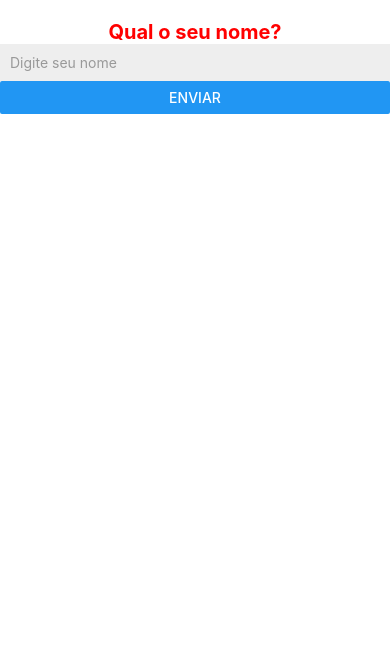
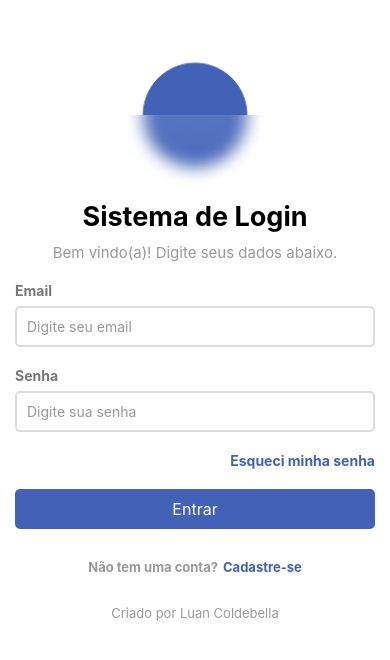
Before and after one commit to LuanColdebella/react-native-b7-antiga, a React Native app: screen / in a window 390 px wide. Shown: the top 660 px of the page. Built offline with nearby package versions, Linux system fonts and the light colour scheme.

Commit message:
tela de login

```diff
--- a/App.tsx
+++ b/App.tsx
@@ -1,56 +1,89 @@
-import { useState } from 'react';
-import { Button, StyleSheet, Text, TextInput } from 'react-native';
+import React, { useState } from 'react';
+import {
+  Image,
+  ScrollView,
+  StyleSheet,
+  Text,
+  TextInput,
+  TouchableOpacity,
+  View
+} from 'react-native';
 import { SafeAreaProvider, SafeAreaView } from 'react-native-safe-area-context';
 
-function App() {
+const App = () => {
 
-  const [name, setName] = useState(''); //nome final aqui
-  const [nameField, setNameField] = useState(''); //digitado no campo
+  const [emailField, setEmailField] = useState<string>('');
+  const [passwordField, setPasswordField] = useState<string>('');
 
-  const handleClear = () => {
-      setName('');
+  const hendleLoginBtn = () => {
+    alert(`email: ${emailField} \n senha: ${passwordField}`);
   }
+  return (
+    <SafeAreaProvider>
+      <SafeAreaView style={{ flex: 1 }}>
 
-  const handleSendName = () => {
-    setName(nameField);
-    setNameField('')
-  }
+      <ScrollView style={styles.scrollView}>
+        <View style={styles.container}>
+          <Image
+            style={styles.logo}
+            source={require('./assets/logo.png')}
+          />
+
+          <Text style={styles.h1}>Sistema de Login</Text>
+          <Text style={styles.h2}>Bem vindo(a)! Digite seus dados abaixo.</Text>
+
+          <View style={styles.inputArea}>
+            <Text style={styles.inputLabel}>Email</Text>
+            <TextInput
+              style={styles.inputField}
+              placeholder='Digite seu email'
+              placeholderTextColor='#999'
+              value={emailField}
+              onChangeText={(email) => setEmailField(email)}
+              autoCapitalize='none' //nunca deixa a primeira letra maiuscula
+              keyboardType='email-address' //deixa o teclado de email
+            />
+          </View>
+
+          <View style={styles.inputArea}>
+            <Text style={styles.inputLabel}>Senha</Text>
+            <TextInput
+              style={styles.inputField}
+              placeholder='Digite sua senha'
+              secureTextEntry={true}
+              placeholderTextColor='#999'
+              value={passwordField}
+              onChangeText={(password) => setPasswordField(password)}
+            />
+          </View>
+
+          <View style={styles.aditionals}>
+              <TouchableOpacity style={styles.forgotBtnArea}>
+                <Text style={styles.forgotBtnText}>Esqueci minha senha</Text>
+              </TouchableOpacity>
+          </View>
+
+          <TouchableOpacity
+            style={styles.button}
+            onPress={() => hendleLoginBtn()}
+            >
+            <Text style={styles.buttonText}>Entrar</Text>
+          </TouchableOpacity>
+
+          <View style={styles.signUpArea}>
+            <Text style={styles.signUpText}>Não tem uma conta?</Text>
+            <TouchableOpacity>
+              <Text style={styles.signUpBtnText}>Cadastre-se</Text>
+            </TouchableOpacity>
+          </View>
+
+          <View style={styles.footerArea}>
+            <Text style={styles.footerText}>Criado por Luan Coldebella</Text>
+          </View>
 
 
-  return (
-    <SafeAreaProvider>
-      <SafeAreaView style={{ flex: 1, backgroundColor: 'white' }}>
-
-
-        {name === '' &&
-          <> {/*FRAGMENT*/}
-            <Text style={styles.title}>Qual o seu nome?</Text>
-            <TextInput
-              style={{ backgroundColor: '#EEE', padding: 10}}
-              placeholder='Digite seu nome'
-              placeholderTextColor='#999'
-              value={nameField}
-              onChangeText={text => setNameField(text)}
-            />
-            <Button
-              title='Enviar'
-              onPress={handleSendName}
-            />
-          </>
-        }
-        {name !== '' &&
-
-          <>
-            <Text>Olá {name}, tudo bem?</Text>
-            <Text>Seja bem vindo(a)!</Text>
-
-            <Button
-              title={`Não sou ${name}`}
-              onPress={handleClear}
-            />
-          </>
-
-        }
+        </View>
+      </ScrollView>
 
 
       </SafeAreaView>
@@ -60,38 +93,91 @@ function App() {
 
 export default App;
 
+
 const styles = StyleSheet.create({
-  title: {
-    fontSize: 20,
+  scrollView :{
+    backgroundColor: '#FFF', //cor de fundo
+    paddingHorizontal: 15, //espaço na direita e na esquerda
+    paddingTop: 40 // espaço em cima
+  },
+  container: {
+    alignItems: 'center', //alinhar ao centro
+  },
+  logo: {
+    width: 150, //largura
+    height: 150 //altura
+  },
+  h1: {
+    color: '#000', //cor do texto
+    fontSize: 27, //tamnho do texto
+    fontWeight: 'bold', //peso do texto
+    marginVertical: 10 //margem vertical em cima e em baixo
+  },
+  h2: {
+    color: '#999', //cor do texto
+    fontSize: 15, //tamanho do texto
+  },
+  inputArea: {
+    width: '100%', //largura do input 100%
+    paddingTop: 20, //espaco em cima
+
+  },
+  inputLabel: {
+    color: '#777', //cor do texto
+    fontSize: 14, //tamanho do texto
+    fontWeight: 'bold', //peso do texto
+    marginBottom: 7 //margem em baixo
+  },
+  inputField: {
+    borderWidth: 2, //largura da borda
+    borderRadius: 5, //bordas arredondadas qtde
+    borderColor: '#DDD', //cod da borda
+    padding: 10 //espaco interno
+  },
+  aditionals: {
+    width: '100%' //largura 100%
+  },
+  forgotBtnArea: {
+    paddingVertical: 20, //Colocar este padding para tem um espaço legar para apertar por que o usario pode ter um dedão maior
+    // backgroundColor: '#FF0000',
+    alignSelf: 'flex-end' //alinhar ele ao lado direito
+  },
+  forgotBtnText: {
+    color: '#4162B7',
+    fontSize: 14,
     fontWeight: 'bold',
-    textAlign: 'center',
-    marginTop: 20,
-    color: 'red'
-  },
-  items: {
-    fontSize: 17,
-    color: '#000',
-    textAlign: 'center'
-  },
-  subTitle: {
-    fontSize: 15,
-    color: '#000',
-    textAlign: 'center',
-    marginTop: 10
   },
   button: {
-    backgroundColor: 'blue',
+    backgroundColor: '#4162B7',
+    width: '100%',
     padding: 10,
-    borderRadius: 5,
-    marginTop: 10,
-    marginHorizontal: 20
+    borderRadius: 5
   },
-  box: {
-    borderColor: '#000000',
-    borderWidth: 1,
-    margin: 20,
-    padding: 10,
-    borderRadius: 5,
-    gap: 10
+  buttonText: {
+    alignSelf: 'center', //alinhar ao centro
+    color: '#FFFF',
+    fontSize: 16,
+  },
+  signUpArea: {
+    flexDirection: 'row', //alinhar lado a lado
+    marginTop: 30,
+  },
+  signUpText: {
+    color: '#999',
+    fontSize: 13,
+    fontWeight: 'bold',
+  },
+  signUpBtnText: {
+    color: '#4162B7',
+    fontSize: 13,
+    fontWeight: 'bold',
+    marginLeft: 5
+  },
+  footerArea: {
+    marginVertical: 30
+  },
+  footerText: {
+    color: '#999',
+    fontSize: 13,
   }
 });
```
Also changed, not shown: assets/logo.png (added).
